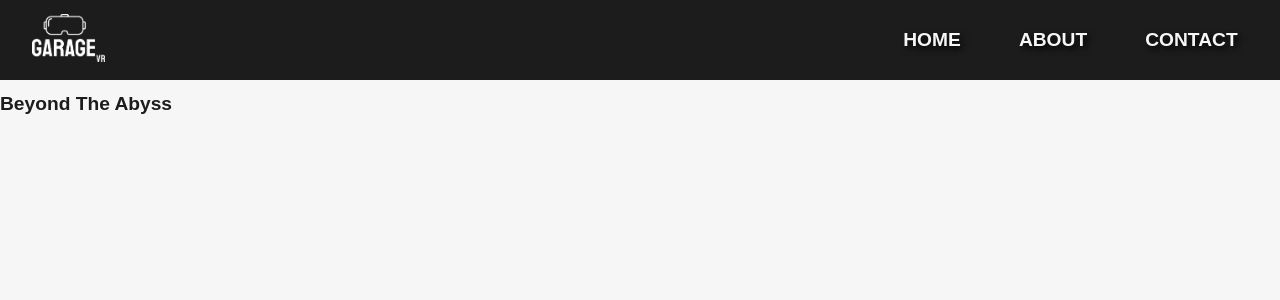
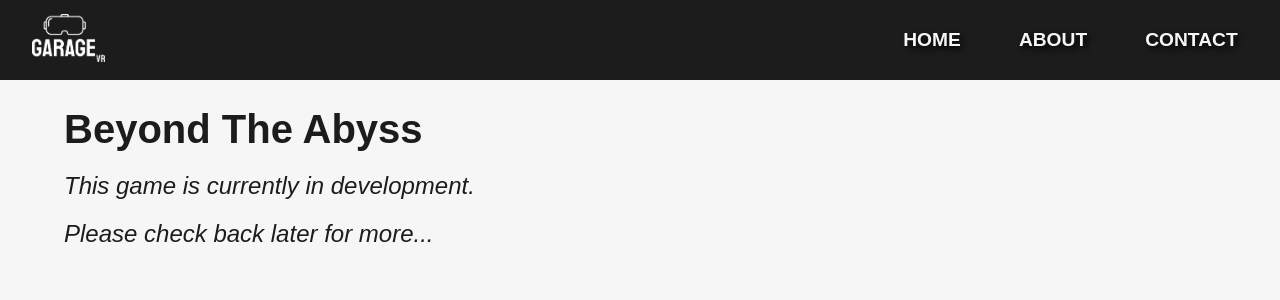
Before and after one commit to GarageVR/Garage-VR-Website, a SvelteKit app: page /beyondTheAbyss in a window 1280 px wide. Shown: the top 300 px of the page. Built offline with nearby package versions, Linux system fonts and the light colour scheme.

Commit message:
Add beyond the abyss placeholder

```diff
--- a/src/routes/beyondTheAbyss/+page.svelte
+++ b/src/routes/beyondTheAbyss/+page.svelte
@@ -1,3 +1,28 @@
 <title>GarageVR: Beyond The Abyss</title>
 
-<h1>Beyond The Abyss</h1>
+<div>
+    <h1>Beyond The Abyss</h1>
+
+    <h2>This game is currently in development.</h2>
+    <h2>Please check back later for more...</h2>
+</div>
+
+<style>
+    div {
+        margin: 0 3rem;
+        padding: 0 1rem;
+    }
+
+    h1 {
+        font-size: 2.5rem;
+        font-weight: 700;
+        margin-bottom: 1rem;
+    }
+
+    h2 {
+        font-size: 1.5rem;
+        font-weight: 500;
+        margin-bottom: 1rem;
+        font-style: italic;
+    }
+</style>
```
